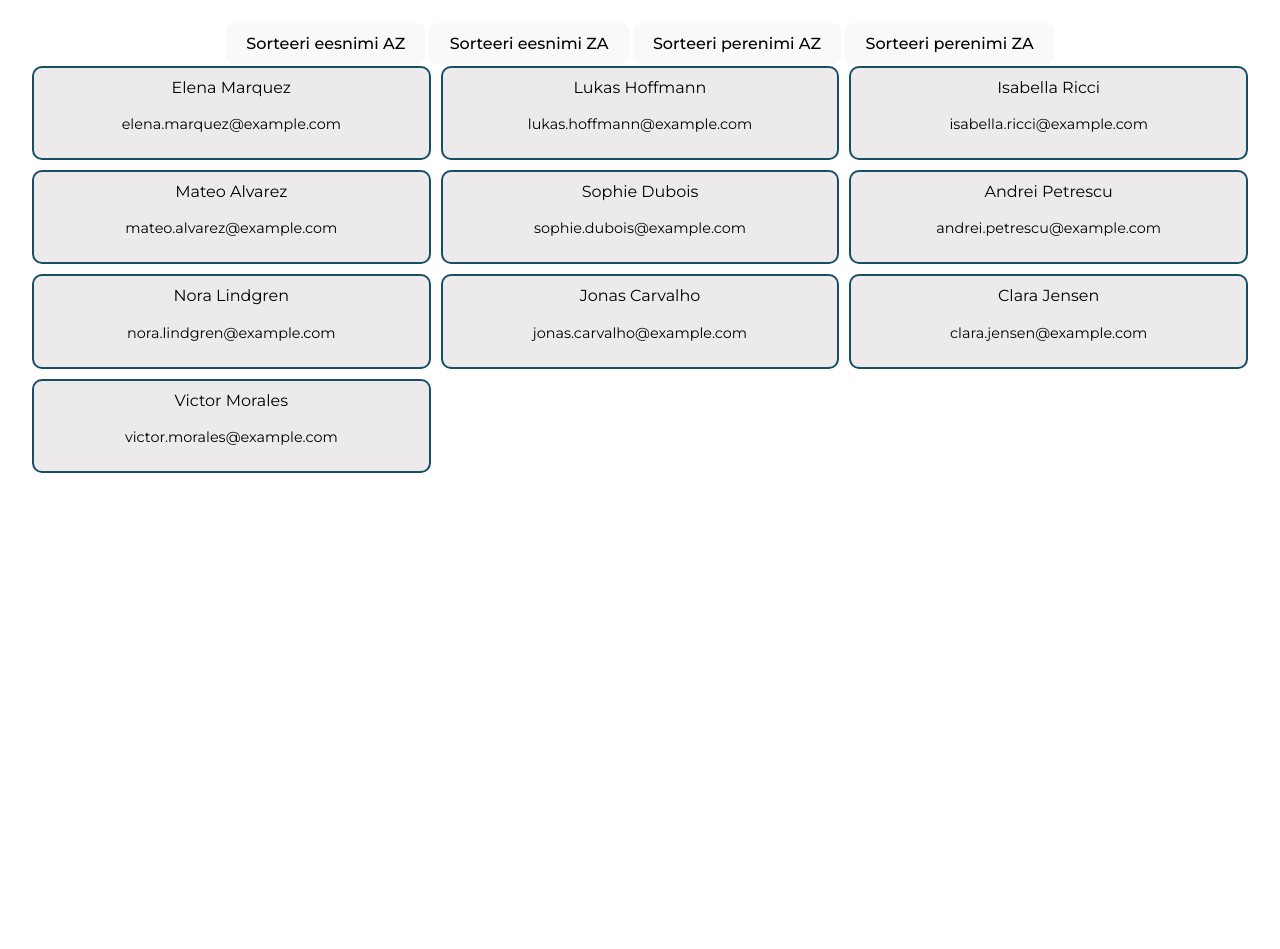
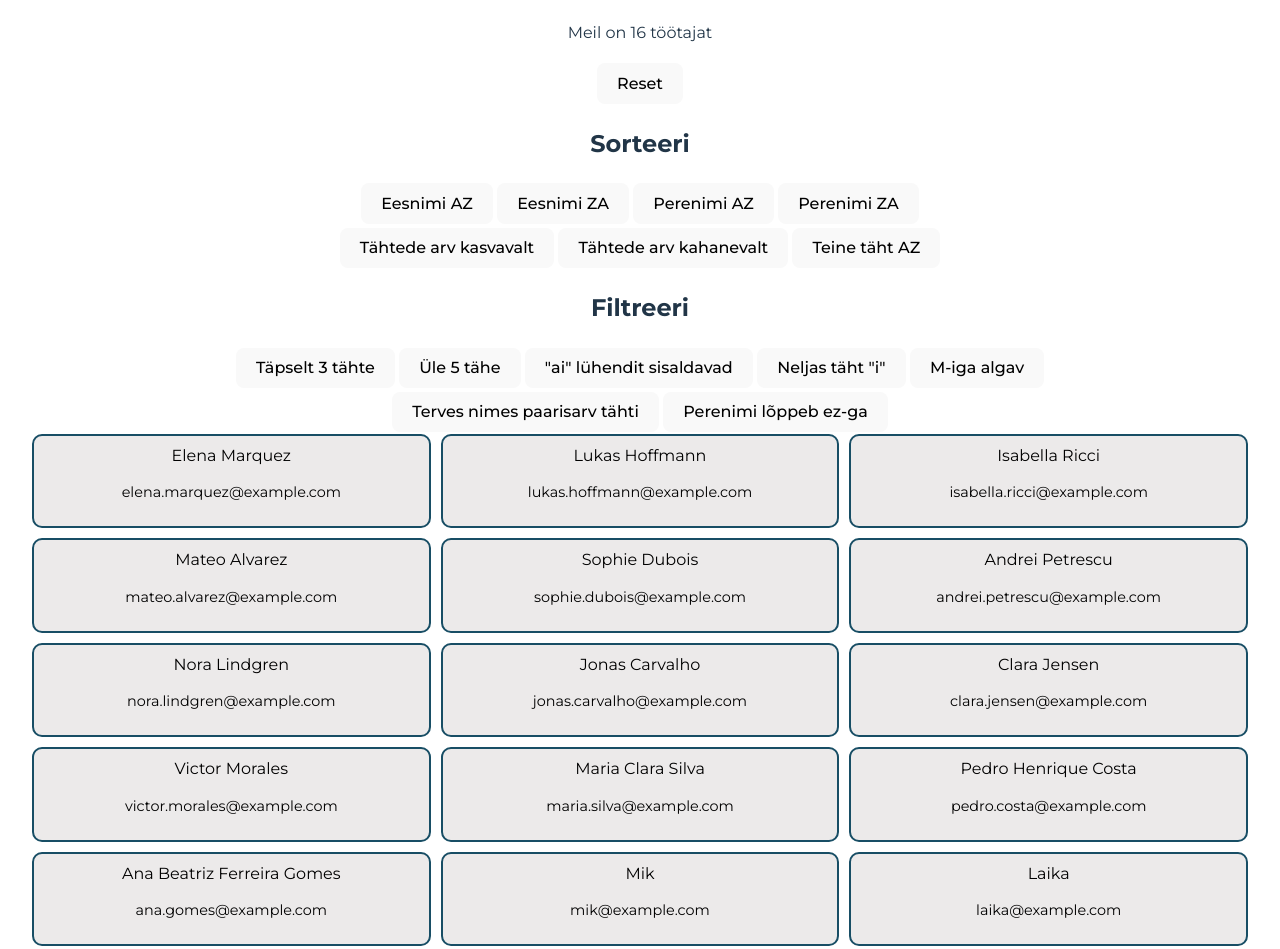
Before and after one commit to hallapmark/veebipood, a React (Vite) app: page /tootajad in a window 1280 px wide. Shown: the part 263-1212 px from the top of the page. Before the commit the page ends 800 px from the top, so only its background shows below. Built offline with nearby package versions, Linux system fonts and the light colour scheme.

Commit message:
Add employees management
Add, delete

```diff
--- a/src/data/tootajad.json
+++ b/src/data/tootajad.json
@@ -8,5 +8,11 @@
   { "name": "Nora Lindgren", "email": "nora.lindgren@example.com" },
   { "name": "Jonas Carvalho", "email": "jonas.carvalho@example.com" },
   { "name": "Clara Jensen", "email": "clara.jensen@example.com" },
-  { "name": "Victor Morales", "email": "victor.morales@example.com" }
+  { "name": "Victor Morales", "email": "victor.morales@example.com" },
+  { "name": "Maria Clara Silva", "email": "maria.silva@example.com" },
+  { "name": "Pedro Henrique Costa", "email": "pedro.costa@example.com" },
+  { "name": "Ana Beatriz Ferreira Gomes", "email": "ana.gomes@example.com" },
+  { "name": "Mik", "email": "mik@example.com" },
+  { "name": "Laika", "email": "laika@example.com" },
+  { "name": "Karin Tamm", "email": "karin.tamm@example.com" }
 ]
--- a/src/pages/arrays/Tootajad.jsx
+++ b/src/pages/arrays/Tootajad.jsx
@@ -20,7 +20,6 @@ function Tootajad() {
   }
 
   function sorteeriPerenimiAZ() {
-    console.log("Perenimi AZ called")
     tootajad.sort((a,b) => getLastName(a.name).localeCompare(getLastName(b.name)));
     setTootajad(tootajad.slice());
   }
@@ -30,18 +29,116 @@ function Tootajad() {
     setTootajad(tootajad.slice());
   }
 
+  function sorteeriT2htedeArvAsc() {
+    tootajad.sort((a,b) => a.name.length - b.name.length);
+    setTootajad(tootajad.slice());
+  }
+
+  function sorteeriT2htedeArvDesc() {
+    tootajad.sort((a,b) => b.name.length - a.name.length);
+    setTootajad(tootajad.slice());
+  }
+
+  function sorteeriTeineTahtAZ() {
+    tootajad.sort((a,b) => {
+      if (a.name.length >= 2 && b.name.length >= 2) {
+        return a.name[1].localeCompare(b.name[1]);
+      }
+      return 0;
+    });
+    setTootajad(tootajad.slice());
+  }
+
+  function filtreeriKellelOnTapselt3() {
+    const vastus = tootajad.filter(tootaja => tootaja.name.length === 3);
+    setTootajad(vastus);
+  }
+
+  function filtreeriKellelOnYle5() {
+    const vastus = tootajad.filter(tootaja => tootaja.name.length > 5);
+    setTootajad(vastus);
+  }
+
+  function filtreeriAiLyhenditSisaldav() {
+    const vastus = tootajad.filter(tootaja => tootaja.name.includes("ai"));
+    setTootajad(vastus);
+  }
+
+  function filtreeriNeljasi() {
+    const vastus = tootajad.filter(tootaja => {
+      if (tootaja.name.length >= 4) {
+        return tootaja.name[3] === "i"
+      }
+      return false;
+    });
+    setTootajad(vastus);
+  }
+
+  function filtreeriMTahegaAlgav() {
+    const vastus = tootajad.filter(tootaja => tootaja.name[0] === "M");
+    setTootajad(vastus);
+  }
+
+  function filtreeriPaarisarvTahti() {
+    const vastus = tootajad.filter(tootaja => {
+      // siin on omapärane  probleemipüstitus, tahame leida need kel terve
+      // nime (eesnimi, perenimi) peale paarisarv tähti.
+      // Ei saa teha % 2 === 0 sest loeb space-i täheks. Ei saa teha
+      // % 2 !== 0 kui lubame nimesid milles pole space-i (nagu mõnel pool maailmas
+      // võib juhtuda). Niisiis eemaldame space-id ja siis arvutame.
+      const strNoSpaces = tootaja.name.replace(/\s+/g, '');
+      return strNoSpaces.length % 2 === 0;
+    });
+    setTootajad(vastus);
+  }
+
+  function filtreeriEzLoppevad() {
+    const vastus = tootajad.filter(tootaja => {
+      if (tootaja.name.length >= 2) {
+        return tootaja.name.slice(-2).toLocaleLowerCase() === "ez";
+      }
+      return false;
+    });
+    setTootajad(vastus);
+  }
+
+  function reset() {
+    setTootajad(tootajadAndmebaasist);
+  }
+
   function getLastName(name) {
     return name.split(" ").slice(-1)[0];
   }
 
-
   return (
     <>
       <h1>Töötajad</h1>
-      <button onClick={sorteeriEesnimiAZ}>Sorteeri eesnimi AZ</button>
-      <button onClick={sorteeriEesnimiZA}>Sorteeri eesnimi ZA</button>
-      <button onClick={sorteeriPerenimiAZ}>Sorteeri perenimi AZ</button>
-      <button onClick={sorteeriPerenimiZA}>Sorteeri perenimi ZA</button>
+      <p>Meil on {tootajadAndmebaasist.length} töötajat</p>
+      <button onClick={reset}>Reset</button>
+      <h2>Sorteeri</h2>
+      <div style = {{ display: "flex", justifyContent: "center", flexWrap: "wrap"}}>
+        <button onClick={sorteeriEesnimiAZ}>Eesnimi AZ</button>
+        <button onClick={sorteeriEesnimiZA}>Eesnimi ZA</button>
+        <button onClick={sorteeriPerenimiAZ}>Perenimi AZ</button>
+        <button onClick={sorteeriPerenimiZA}>Perenimi ZA</button>
+      </div>
+      <div style = {{ display: "flex", justifyContent: "center", flexWrap: "wrap" }}>
+        <button onClick={sorteeriT2htedeArvAsc}>Tähtede arv kasvavalt</button>
+        <button onClick={sorteeriT2htedeArvDesc}>Tähtede arv kahanevalt</button>
+        <button onClick={sorteeriTeineTahtAZ}>Teine täht AZ</button>
+      </div>
+      <h2>Filtreeri</h2>
+      <div style = {{ display: "flex", justifyContent: "center", flexWrap: "wrap" }}>
+        <button onClick={filtreeriKellelOnTapselt3}>Täpselt 3 tähte</button>
+        <button onClick={filtreeriKellelOnYle5}>Üle 5 tähe</button>
+        <button onClick={filtreeriAiLyhenditSisaldav}>"ai" lühendit sisaldavad</button>
+        <button onClick={filtreeriNeljasi}>Neljas täht "i"</button>
+        <button onClick={filtreeriMTahegaAlgav}>M-iga algav</button>
+      </div>
+      <div style = {{ display: "flex", justifyContent: "center", flexWrap: "wrap" }}>
+        <button onClick={filtreeriPaarisarvTahti}>Terves nimes paarisarv tähti</button>
+        <button onClick={filtreeriEzLoppevad}>Perenimi lõppeb ez-ga</button>
+      </div>
       <div className={styles.tootajad}>
         {tootajad.map(tootaja =>
             <div className={styles.tootaja} key={tootaja.name}>
--- a/src/pages/halda/HaldaTootajad.jsx
+++ b/src/pages/halda/HaldaTootajad.jsx
@@ -1,7 +1,43 @@
+import { useState } from "react";
+import tootajadAndmebaasist from "../../data/tootajad.json"
+// import styles from "../../css/HaldaTootajad.module.css"
+
 function HaldaTootajad() {
+
+  const [tootajad, setTootajad] = useState(tootajadAndmebaasist.slice());
+
+  function kustuta(index) {
+    tootajadAndmebaasist.splice(index,1);
+    setTootajad(tootajadAndmebaasist.slice());
+  }
+
   return (
-    <div>HaldaTootajad</div>
-  )
+    <div>
+      <h1>Halda töötajaid</h1>
+      <table>
+        <thead>
+          <tr>
+            <th>Järjekorranumber</th>
+            <th>Nimi</th>
+            <th>Email</th>
+            <th>Kustuta</th>
+          </tr>
+        </thead>
+        <tbody>
+          {tootajad.map((tootaja, index) =>
+            <tr key={tootaja.name}>
+              <td>{index+1}</td>
+              <td>{tootaja.name}</td>
+              <td>{tootaja.email}</td>
+              <td>
+                <button onClick={() => kustuta(index)}>X</button>
+              </td>
+            </tr>
+          )}
+        </tbody>
+      </table>
+    </div>
+  );
 }
 
-export default HaldaTootajad
+export default HaldaTootajad;
--- a/src/pages/lisa/LisaTootaja.jsx
+++ b/src/pages/lisa/LisaTootaja.jsx
@@ -1,7 +1,47 @@
+import { useState } from "react";
+import tootajadAndmebaasist from "../../data/tootajad.json";
+import { ToastContainer, toast } from "react-toastify";
+
 function LisaTootaja() {
+  // teine variant useRef(), mis html-is input kylge
+  const [tootajaNimi, setTootajaNimi] = useState("");
+  const [tootajaEmail, setTootajaEmail] = useState("");
+
+  function lisa() {
+    if (tootajaEmail.includes("@") === false) {
+      toast.error("Email pole õigel kujul!");
+      return;
+    }
+
+    if (tootajaEmail.length < 7) {
+      toast.error("Email liiga lühike!");
+      return;
+    }
+
+    if (tootajaNimi.length < 3) {
+      toast.error("Nimi liiga lühike!");
+      return;
+    }
+
+    tootajadAndmebaasist.push({
+      name: tootajaNimi,
+      email: tootajaEmail
+    });
+    toast.success("Töötaja lisatud!");
+  }
+
   return (
-    <div>LisaTootaja</div>
-  )
+    <div>
+    <div style = {{ display: "flex", alignItems: "center", justifyContent: "center" }}>
+      <label >Nimi</label> <br />
+      <input onChange={(e) => setTootajaNimi(e.target.value)} type="text" /> <br />
+      <label >Email</label> <br />
+      <input onChange={(e) => setTootajaEmail(e.target.value)} type="text" /> <br />
+      </div>
+      <button onClick={lisa}>Lisa</button>
+      <ToastContainer position="bottom-right" tootajaClose={4000} theme="dark" />
+    </div>
+  );
 }
 
-export default LisaTootaja
+export default LisaTootaja;
```
